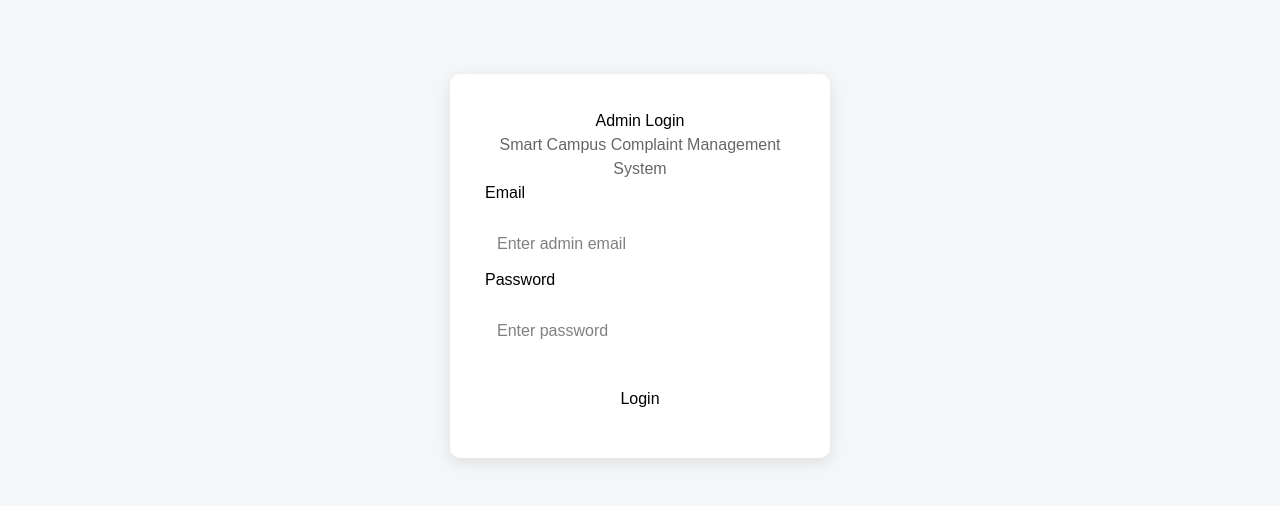
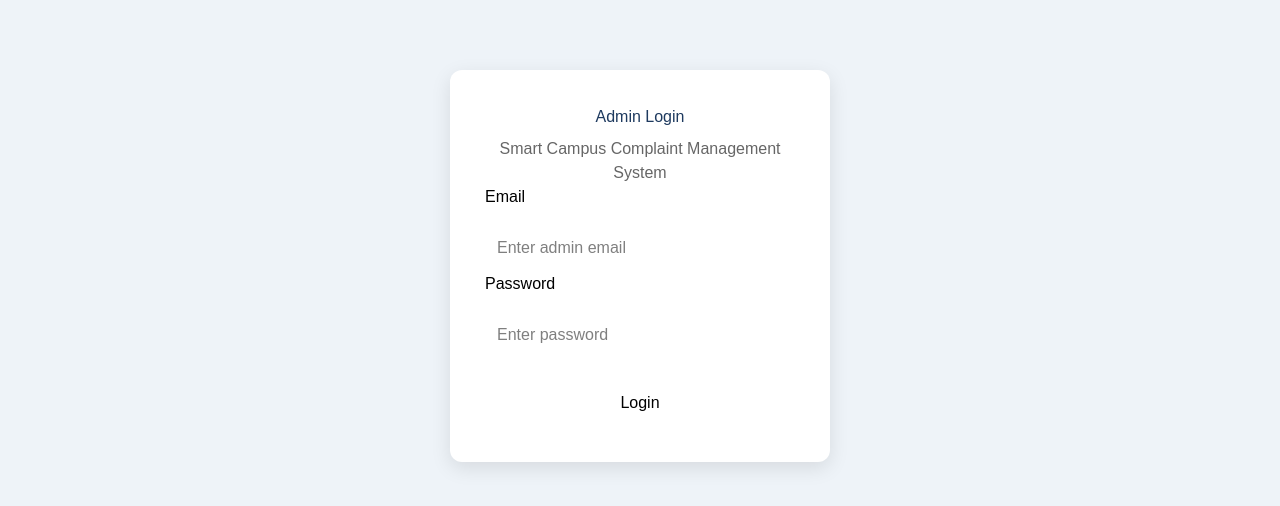
Before and after one commit to shejalbopche2510/team_titans, a React app in the folder frontend/: page / in a window 1280 px wide. Shown: the part 194-700 px from the top of the page. Built offline with nearby package versions, Linux system fonts and the light colour scheme; the HTML template or start-up script is replaced by a standard one.

Commit message:
Improve admin login UI

```diff
--- a/frontend/src/App.css
+++ b/frontend/src/App.css
@@ -141,3 +141,45 @@ body {
 .action-button:hover {
   opacity: 0.85;
 }
+/* Admin Login UI */
+.admin-login-page {
+  min-height: 100vh;
+  display: flex;
+  justify-content: center;
+  align-items: center;
+  background: #eef3f8;
+  padding: 20px;
+}
+
+.admin-login-page .login-card {
+  width: 380px;
+  padding: 35px;
+  background: white;
+  border-radius: 12px;
+  box-shadow: 0 6px 20px rgba(0, 0, 0, 0.1);
+}
+
+.admin-login-page .login-card h1 {
+  color: #1e3a5f;
+  margin-bottom: 8px;
+}
+
+.admin-login-page .login-subtitle {
+  color: #666;
+  text-align: center;
+}
+
+.admin-login-page .login-button {
+  width: 100%;
+  padding: 12px;
+  margin-top: 20px;
+  border: none;
+  border-radius: 7px;
+  background: #2563eb;
+  color: white;
+  cursor: pointer;
+}
+
+.admin-login-page .login-button:hover {
+  background: #1d4ed8;
+}
--- a/frontend/src/admin/AdminLogin.jsx
+++ b/frontend/src/admin/AdminLogin.jsx
@@ -18,7 +18,7 @@ function AdminLogin() {
   };
 
   return (
-    <div className="login-container">
+    <div className="admin-login-page">
 
       <div className="login-card">
 
@@ -48,7 +48,8 @@ function AdminLogin() {
             required
           />
 
-          <button type="submit">
+          <button type="submit"
+          classname="login-button">
             Login
           </button>
 
```
